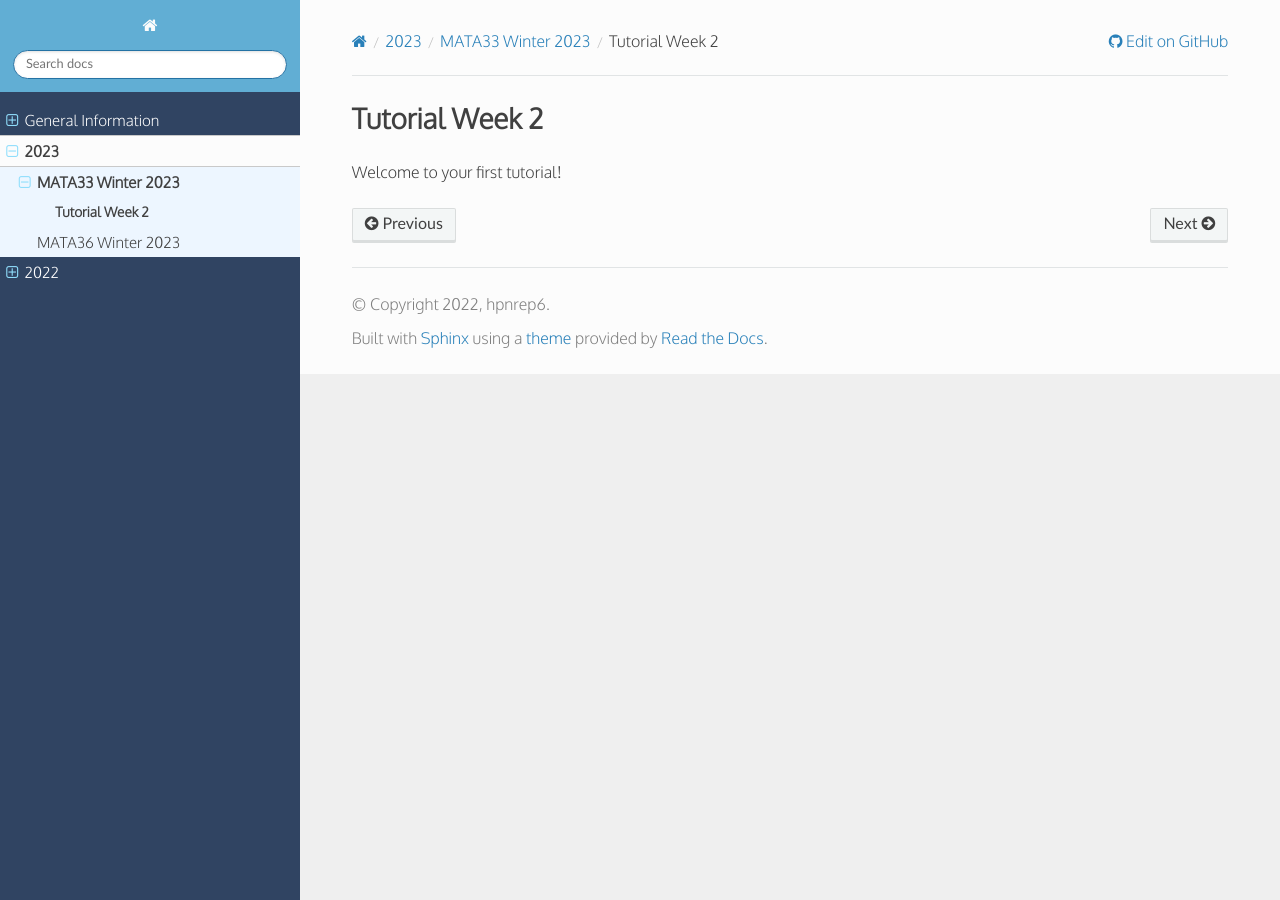
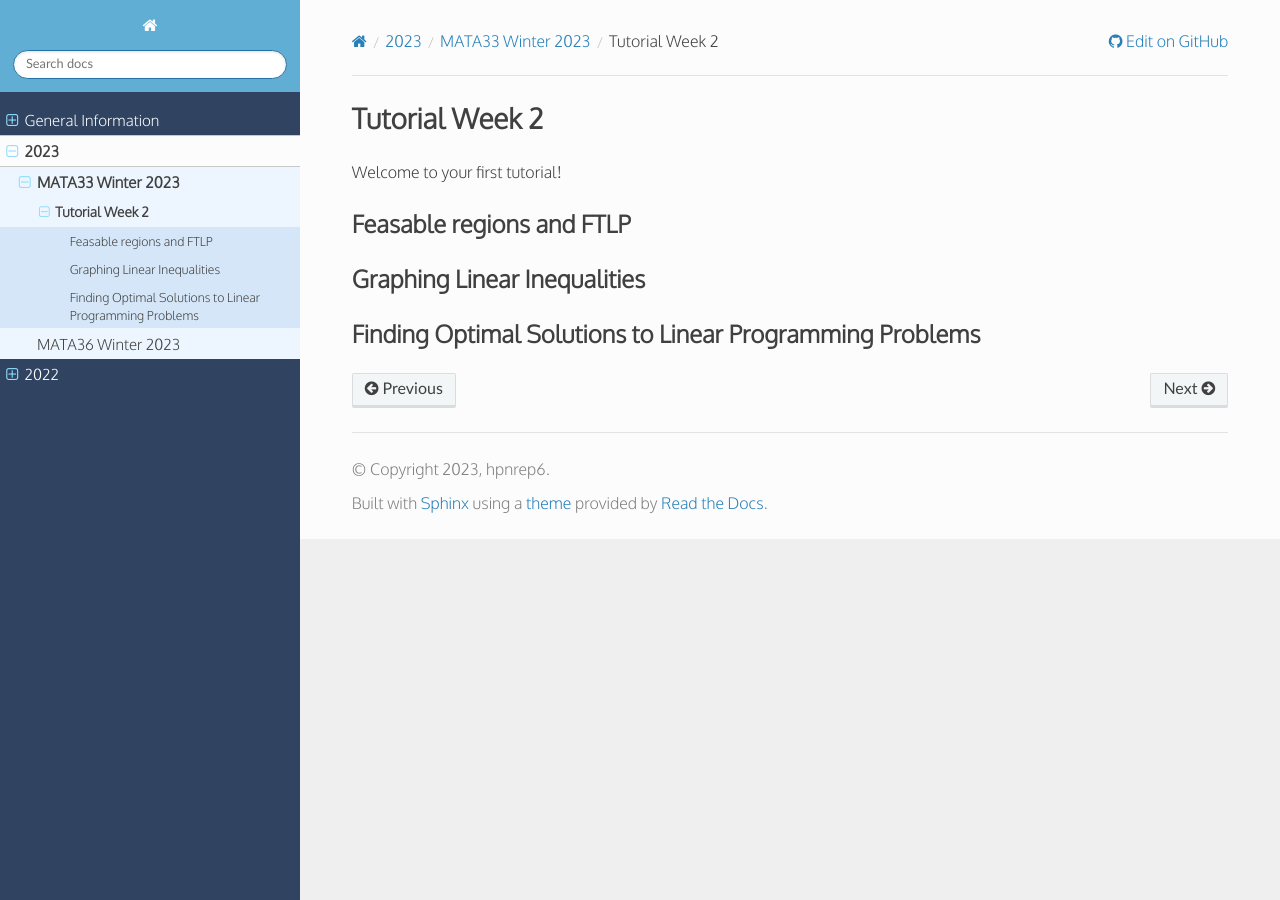
Before and after one commit to hpnrep6/t, a Sphinx documentation site: the page built from source/2023/mata33_winter/tutorial2.rst, in a window 1280 px wide. Built offline with Sphinx 7.4.7 and the Read the Docs theme 2.0.0, drawn with Linux system fonts in a browser that asks for light colours.

Commit message:
Update year

```diff
--- a/source/2023/mata33_winter/tutorial2.rst
+++ b/source/2023/mata33_winter/tutorial2.rst
@@ -17,3 +17,17 @@ Tutorial Week 2
       </script>
 
 Welcome to your first tutorial!
+
+Feasable regions and FTLP
+-------------------------
+
+.. concave
+
+.. <
+
+Graphing Linear Inequalities
+----------------------------
+
+
+Finding Optimal Solutions to Linear Programming Problems
+--------------------------------------------------------
--- a/source/conf.py
+++ b/source/conf.py
@@ -19,7 +19,7 @@ import sphinx_rtd_theme
 # -- Project information -----------------------------------------------------
 
 project = ''
-copyright = '2022, hpnrep6'
+copyright = '2023, hpnrep6'
 author = 'hpnrep6'
 
 
```
